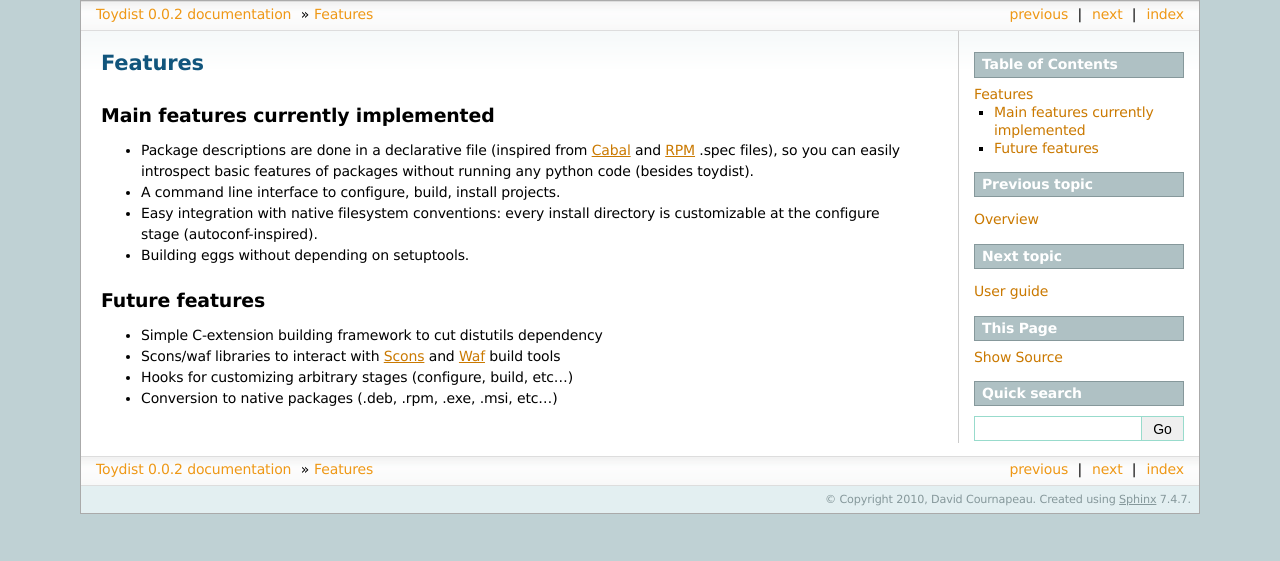
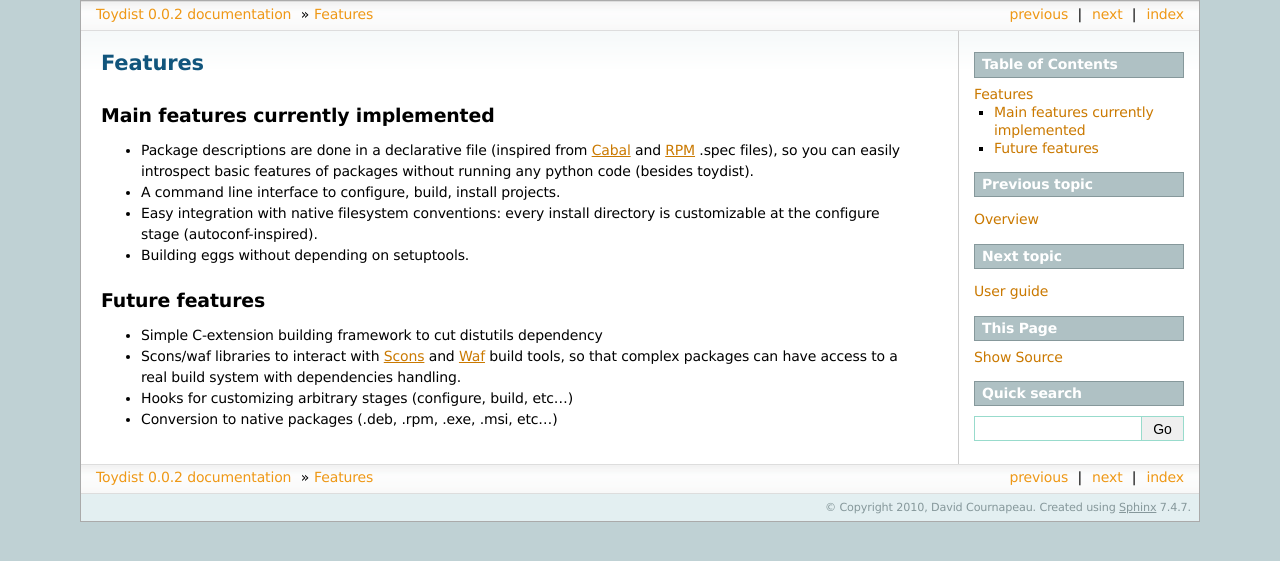
Before and after one commit to cournape/Bento, a Sphinx documentation site: the page built from doc/source/features.rst, in a window 1280 px wide. Shown: the top 561 px of the page. Built offline with Sphinx 7.4.7, drawn with Linux system fonts in a browser that asks for light colours; the version number is read from the project's files by our own code.

```diff
--- a/doc/source/TODO.rst
+++ b/doc/source/TODO.rst
@@ -10,6 +10,7 @@ Missing features:
     - Multiple libraries
     - Recursive declaration ?
     - Options declaration besides boolean ?
+    - Unicode support
 
 Extending the simple build
 ==========================
--- a/doc/source/features.rst
+++ b/doc/source/features.rst
@@ -16,7 +16,9 @@ Future features
 ---------------
 
 * Simple C-extension building framework to cut distutils dependency
-* Scons/waf libraries to interact with Scons_ and Waf_ build tools
+* Scons/waf libraries to interact with Scons_ and Waf_ build tools, so that
+  complex packages can have access to a real build system with dependencies
+  handling.
 * Hooks for customizing arbitrary stages (configure, build, etc...)
 * Conversion to native packages (.deb, .rpm, .exe, .msi, etc...)
 
```
